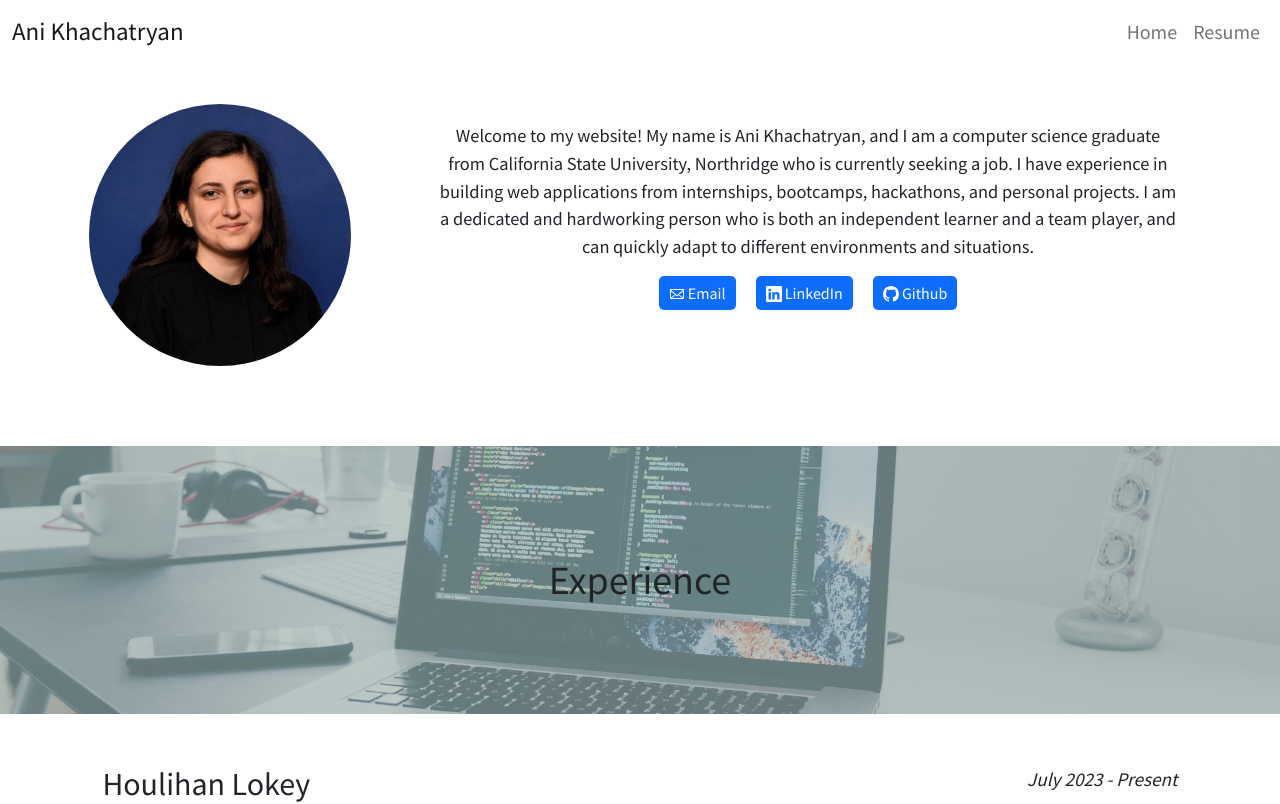
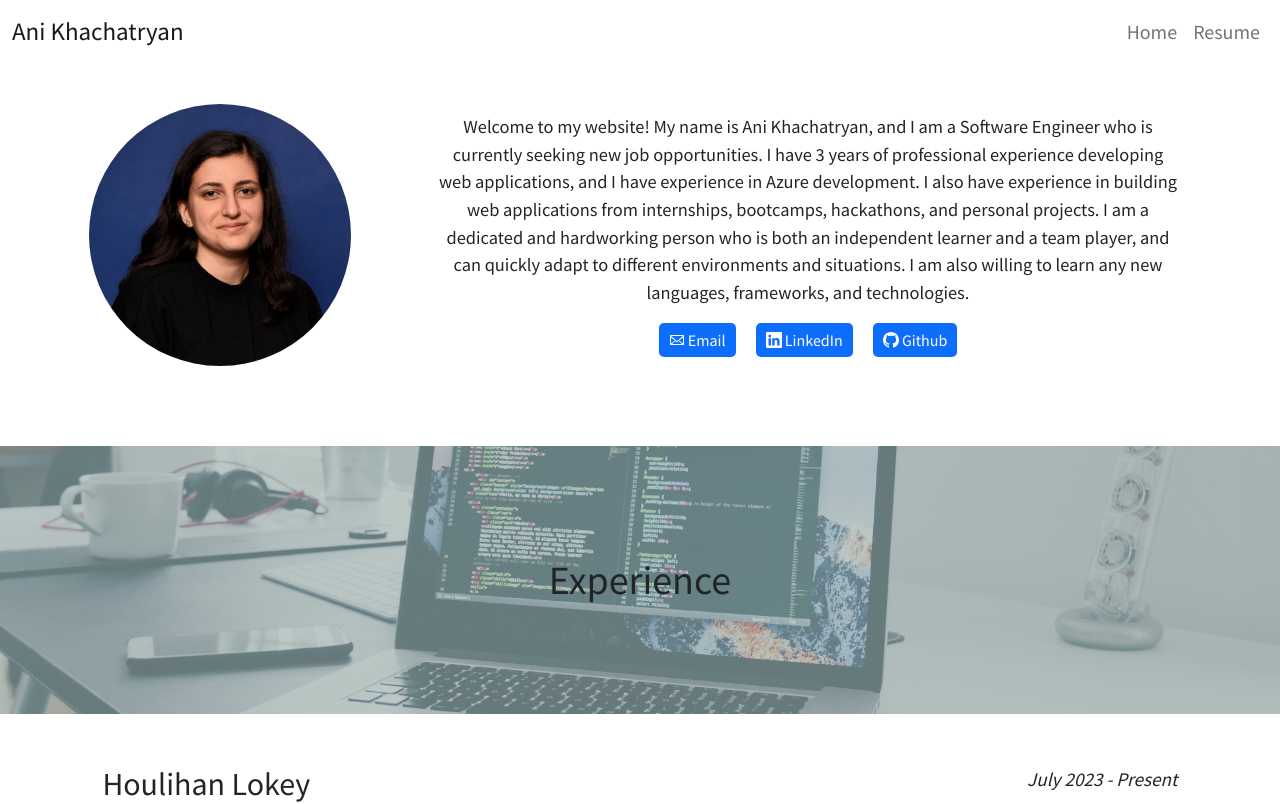
Before and after one commit to anikhachatryan3/anikhachatryan3.github.io, a React (Create React App) app: page / in a window 1280 px wide. Shown: the top 804 px of the page. Built offline with nearby package versions, Linux system fonts and the light colour scheme.

Commit message:
Updated 'About Me' section and resume

```diff
--- a/src/pages/Home/Home.js
+++ b/src/pages/Home/Home.js
@@ -22,11 +22,13 @@ const Home = () => (
           </div>
           <div className={styles.wide}>
             <p className={styles.about}>
-              Welcome to my website! My name is Ani Khachatryan, and I am a computer science graduate from California
-              State University, Northridge who is currently seeking a job. I have experience in building web
-              applications from internships, bootcamps, hackathons, and personal projects. I am a dedicated and
-              hardworking person who is both an independent learner and a team player, and can quickly adapt to
-              different environments and situations.
+              Welcome to my website! My name is Ani Khachatryan, and I am a Software Engineer who is currently
+              seeking new job opportunities. I have 3 years of professional experience developing web applications,
+              and I have experience in Azure development. I also have experience in building web applications
+              from internships, bootcamps, hackathons, and personal projects. I am a dedicated and hardworking
+              person who is both an independent learner and a team player, and can quickly adapt to different
+              environments and situations. I am also willing to learn any new languages, frameworks, and
+              technologies.
             </p>
             <div className={styles.contact}>
               <a href="mailto:anikhachatryan3@gmail.com"><GoMail className={styles.buttonIcon} /> Email</a>
```
Also changed, not shown: 1 other file (tests, documents, lock files or other folders).
